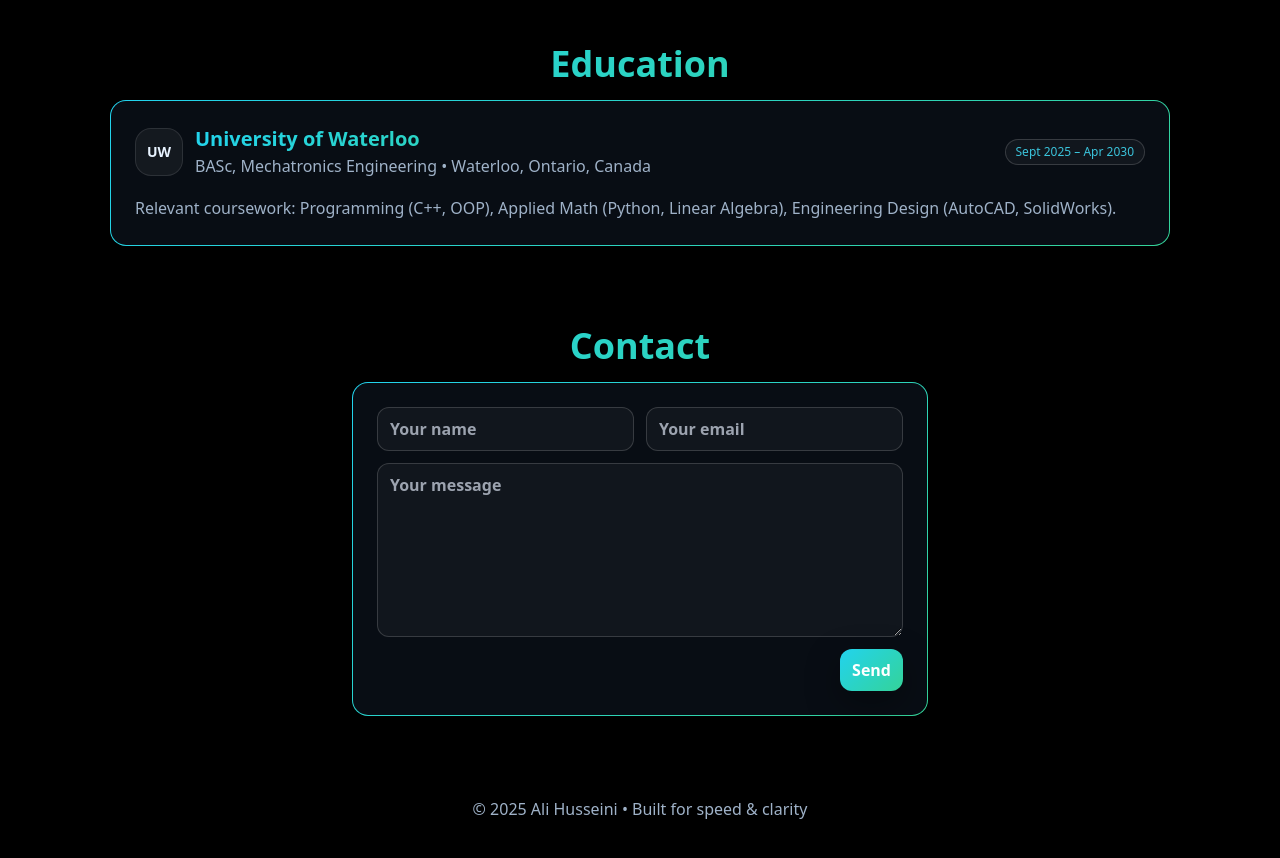
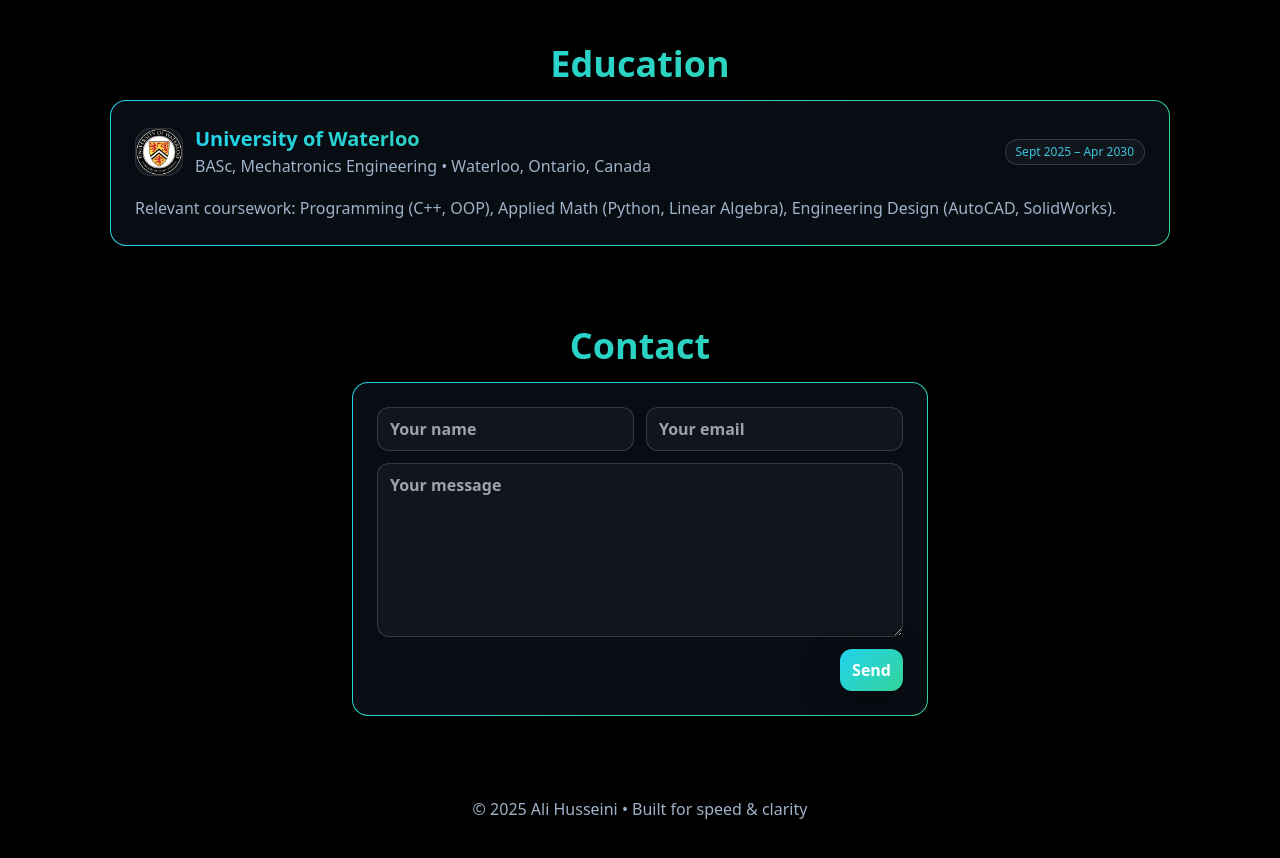
Before and after one commit to alihusseini07/personal-portfolio, a Next.js app: page / in a window 1280 px wide. Shown: the part 2740-3598 px from the top of the page. Built offline with nearby package versions, Linux system fonts and the light colour scheme.

Commit message:
Added education

```diff
--- a/app/page.tsx
+++ b/app/page.tsx
@@ -289,8 +289,14 @@ export default function Page() {
         <div className="card p-6">
           <div className="flex flex-col md:flex-row md:items-center md:justify-between gap-3">
             <div className="flex items-center gap-3">
-              <div className="w-12 h-12 rounded-2xl border border-white/10 bg-white/5 flex items-center justify-center text-sm font-semibold">
-                UW
+              <div className="w-12 h-12 rounded-2xl border border-white/10 bg-white/5 overflow-hidden">
+                <Image
+                  src="/assets/uwaterloo.png"
+                  alt="University of Waterloo logo"
+                  width={48}
+                  height={48}
+                  className="w-full h-full object-cover"
+                />
               </div>
               <div>
                 <div className="text-xl font-semibold text-gradient-teal">University of Waterloo</div>
```
Also changed, not shown: public/assets/uwaterloo.png (added).
